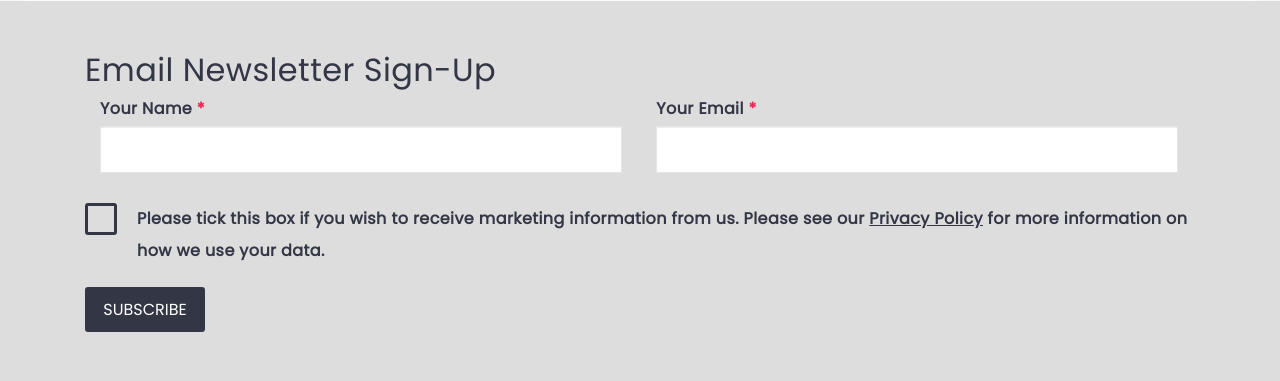
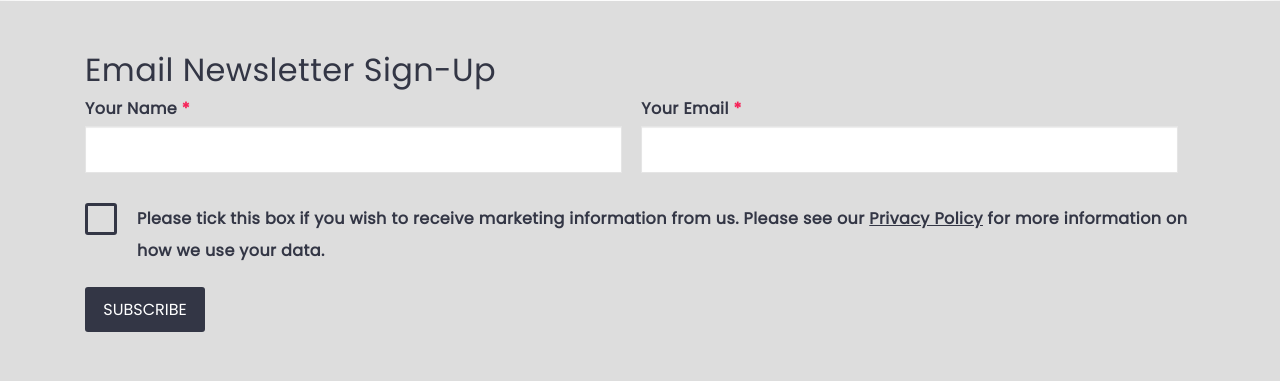
Before and after one commit to JayCutlersTwin/NmReplica, a PHP site: page / in a window 1280 px wide. Shown: the part 3164-3545 px from the top of the page. Run offline with PHP 8.4, Linux system fonts and the light colour scheme.

Commit message:
Last Changes
I have changed a few more breakpoints. - Added an extra color
- Changed padding on the newsletter input.

```diff
--- a/css/custom-bootstrap.css
+++ b/css/custom-bootstrap.css
@@ -38,18 +38,18 @@ body {
 }
 
 /* ================ NavBar ================== */
-@media (min-width: 769px) {
-  .search-bar-small {
-    display: none;
-  }
-}
-
-@media (max-width: 768px) {
+@media (max-width: 767px) {
   .search-bar {
     display: none;
   }
   .search-bar-small {
     display: block;
+  }
+}
+
+@media (min-width: 768px) {
+  .search-bar-small {
+    display: none;
   }
 }
 
@@ -92,7 +92,7 @@ h1 {
   }
 }
 
-@media (max-width: 992px) {
+@media (max-width: 991px) {
   .col-md-4 {
     width: 100%;
   }
--- a/css/styles.css
+++ b/css/styles.css
@@ -1322,7 +1322,7 @@ footer ul li a:hover {
 /* ========================================= */
 /* ========================================= */
 /* ================ Navbar ================== */
-@media (max-width: 768px) {
+@media (max-width: 767px) {
   .logo-con {
     display: table;
   }
@@ -1484,7 +1484,6 @@ footer ul li a:hover {
 @media (min-width: 992px) {
   .sign-up {
     width: 49.7%;
-    padding-left: 15px;
     padding-right: 15px;
   }
 }
--- a/scss/_colors.scss
+++ b/scss/_colors.scss
@@ -16,6 +16,7 @@
     $DullGray:#84858f;
     $DarkerDullGray:#7e808f;
     $Gray:#666666;
+    $LighterGray:#ebebeb;
     $LightGray:#dddddd;
     $SlateGray:#67809f;
 
--- a/scss/custom-bootstrap.scss
+++ b/scss/custom-bootstrap.scss
@@ -45,18 +45,18 @@ body {
 
 /* ================ NavBar ================== */
 
-@media (min-width:769px) {
-    .search-bar-small {
-        display: none;
-    }
-}
-
-@media (max-width:768px) {
+@media (max-width:767px) {
     .search-bar {
         display: none;
     }
     .search-bar-small {
         display: block;
+    }
+}
+
+@media (min-width:768px) {
+    .search-bar-small {
+        display: none;
     }
 }
 
@@ -97,7 +97,7 @@ h1 {
     }
 }
 
-@media (max-width:992px) {
+@media (max-width:991px) {
     .col-md-4 {
         width:100%;
     }
--- a/scss/styles.scss
+++ b/scss/styles.scss
@@ -724,7 +724,7 @@ a .block-links {
 }
 
 .culture-btn:hover {
-    background-color: #ebebeb;
+    background-color: $LighterGray;
 }
 
 #sec-nm-h1 {
@@ -1268,7 +1268,7 @@ footer ul li a:hover{
 
 
 /* ================ Navbar ================== */
- @media (max-width:768px) {
+ @media (max-width:767px) {
     .logo-con {
         display: table;
     }
@@ -1436,7 +1436,6 @@ footer ul li a:hover{
 @media (min-width:992px) {
     .sign-up {
         width: 49.7%;
-        padding-left: 15px;
         padding-right: 15px;
     }
 }
```
